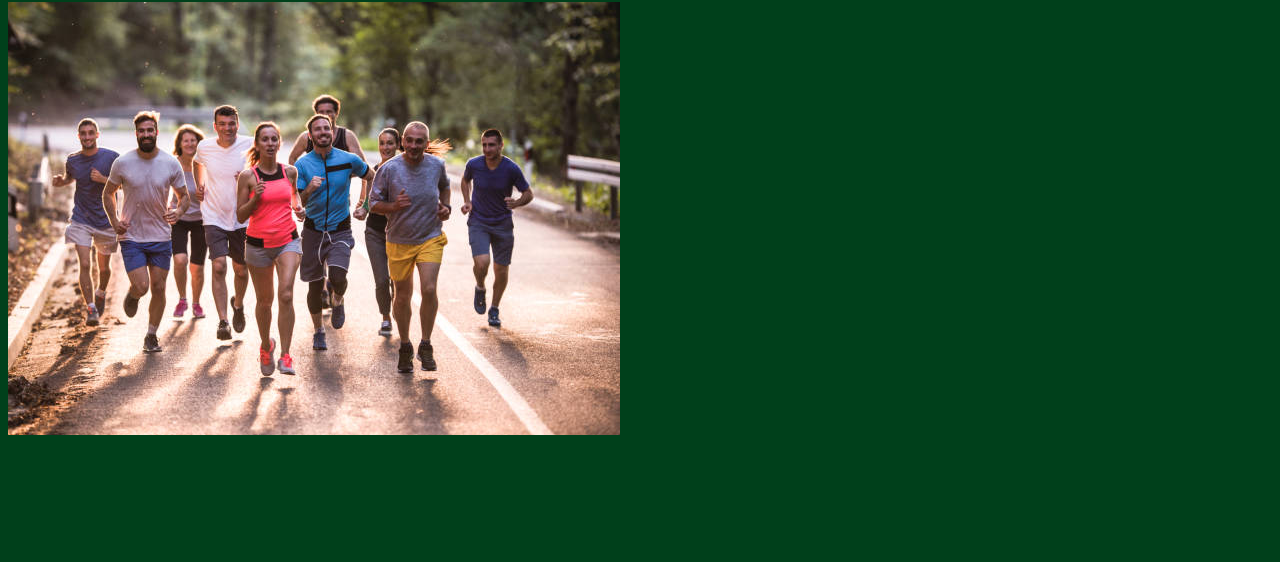
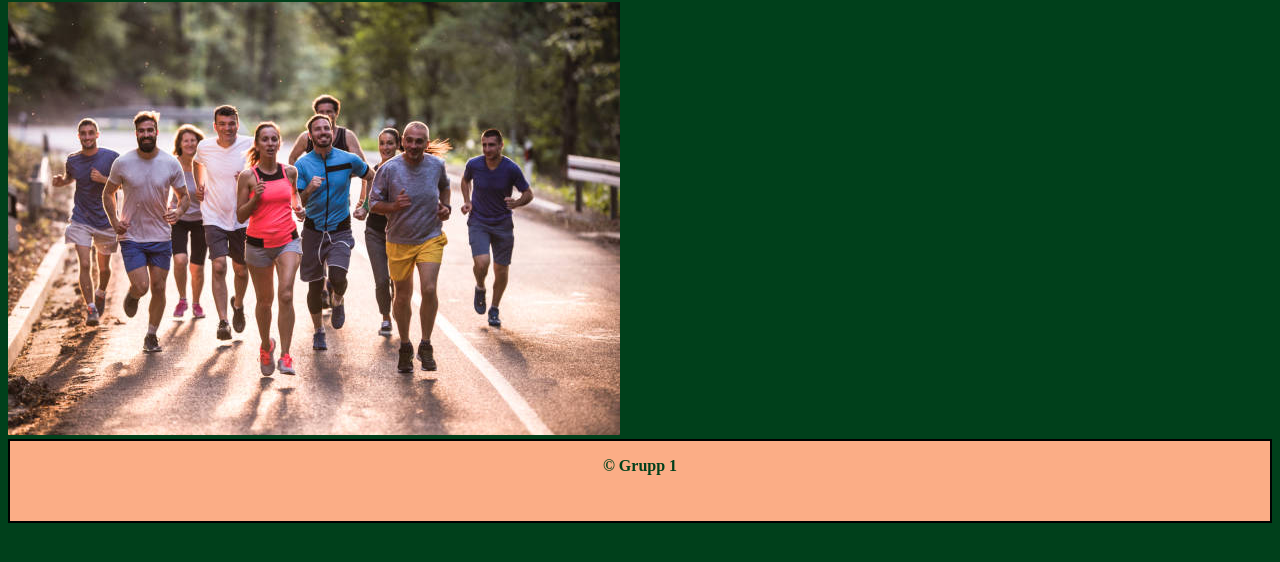
Before and after one commit to ernestocarocca/git-group-project, a plain HTML site: page index.html in a window 1280 px wide. Shown: the part 78-640 px from the top of the page. Drawn offline with Linux system fonts and the light colour scheme; files whose address does not match are found by name.

Commit message:
added footer to index plus styling

```diff
--- a/css/style.css
+++ b/css/style.css
@@ -8,3 +8,12 @@ body {
     background-color: var(--main-color);
     color: var(--accent-color);
 }
+
+footer{
+    height: 80px;
+    text-align: center;
+    font-size: 35x;
+    color: var(--main-color);
+    background-color: var(--accent-color);
+    border: 2px solid black;
+}
--- a/index.html
+++ b/index.html
@@ -16,6 +16,7 @@
         <img src="./images//istockphoto-1061713622-612x612.jpg" />
     </section>
 
+    <footer><p><b>&#169; Grupp 1</b></p></footer>
 </body>
 
 </html>
```
